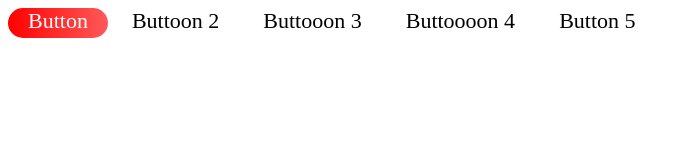
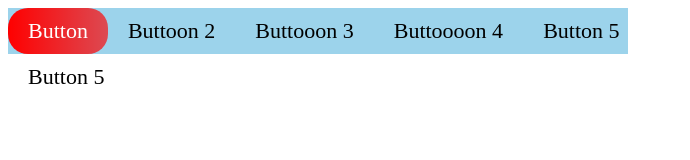
Before and after one commit to Antipatiy/slideButton, a plain HTML site: page index.html in a window 1280 px wide. Shown: the whole page, without its empty margins (0-690 px from the left). Drawn offline with nearby package versions, Linux system fonts and the light colour scheme.

Commit message:
Added flexible menu-container

```diff
--- a/css/style.css
+++ b/css/style.css
@@ -1,11 +1,17 @@
-.menu {
-  /*background: rgba(0, 143, 203, 0.39);*/
-  height: 30px;
-  width: 700px;
+.menu-wrapper {
+  overflow: hidden;
+  width: 620px;
 }
 
-a {
-  padding: 0 20px;
+.menu-container {
+  background: rgba(0, 143, 203, 0.39);
+  min-height: 46px;
+  /*width: 700px;*/
+}
+
+.btn {
+  padding: 10px 20px 10px 20px;
+  float: left;
   text-decoration: none;
   position: relative;
   z-index: 10;
@@ -14,7 +20,6 @@ a {
 }
 
 .active {
-  /*font-size: 23px;*/
   color: #ffffff;
   -webkit-transition: all .3s;
   -moz-transition: all .3s;
@@ -24,8 +29,7 @@ a {
 
 .active-button-block {
   background: linear-gradient(to left, rgba(255, 0, 0, 0.65), #ff0000);
-  border-radius: 15px;
-  height: 30px;
+  border-radius: 20px;
   float: left;
   position: relative;
   z-index: 1;
--- a/index.html
+++ b/index.html
@@ -10,15 +10,20 @@
 </head>
 
 <body>
-  <div class="menu">
+<div class="menu-wrapper">
+  <div class="menu-container">
     <div class="active-button-block"></div>
     <a class="btn active" href="#">Button</a>
     <a class="btn" href="#">Buttoon 2</a>
     <a class="btn" href="#">Buttooon 3</a>
     <a class="btn" href="#">Buttoooon 4</a>
     <a class="btn" href="#">Button 5</a>
+    <a class="btn" href="#">Button 5</a>
+    <a class="btn" href="#">Button 5</a>
+    <a class="btn" href="#">Button 5</a>
   </div>
-  <script src="js/app.js"></script>
+</div>
+<script src="js/app.js"></script>
 </body>
 
 </html>
--- a/js/app.js
+++ b/js/app.js
@@ -7,12 +7,16 @@
       return $('.active');
     },
 
+    getActiveButtonBlock: function () {
+      return $('.active-button-block');
+    },
+
     getActiveButtonClassAsString: function () {
-      return $('.active').attr('class').split(' ')[1];
+      return this.getActiveButton().attr('class').split(' ')[1];
     },
 
     getMenuBlock: function () {
-      return $('.menu');
+      return $('.menu-container');
     },
 
     getButtonClass: function () {
@@ -21,6 +25,38 @@
 
     getButtonWidth: function () {
       return this.getActiveButton().outerWidth();
+    },
+
+    getArrOfButtonWidth: function () {
+      var arr = [];
+
+      this.getButtonClass().each(function () {
+        arr.push($(this).outerWidth());
+      });
+
+      return arr;
+    },
+
+    getWidthOfMenuContainer: function (arrOfButtonWidth) {
+      var widthOfMenuContainer = 0;
+
+      arrOfButtonWidth.forEach(function (item) {
+        widthOfMenuContainer += item;
+      });
+
+      return widthOfMenuContainer;
+    },
+
+    setWidthOfMenuContainer: function () {
+      var that = this;
+
+      this.getMenuBlock().css({
+        'width': that.getWidthOfMenuContainer(that.getArrOfButtonWidth())
+      })
+    },
+
+    getButtonHeight: function () {
+      return this.getActiveButton().outerHeight();
     },
 
     getCoordinateOfParentBlock: function () {
@@ -34,10 +70,11 @@
     setActiveButtonBlock: function () {
       var that = this;
 
-      $('.active-button-block').css({
+      this.getActiveButtonBlock().css({
         'left': that.getCoordinateOfActiveButton() + that.getButtonWidth(),
         'margin-left': -that.getButtonWidth(),
-        'width': that.getButtonWidth()
+        'width': that.getButtonWidth(),
+        'height': that.getButtonHeight()
       });
     },
 
@@ -60,6 +97,7 @@
     }
   };
 
+  slideButton.setWidthOfMenuContainer();
   slideButton.setActiveButtonBlock();
   slideButton.changeActiveButtonOnClick(slideButton.getButtonClass(), slideButton.getActiveButtonClassAsString());
 }(window, jQuery));
```
